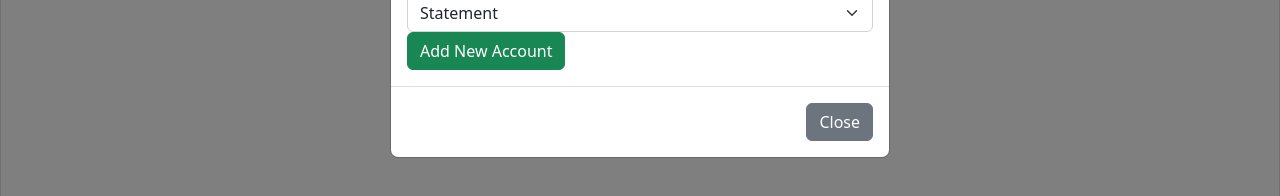
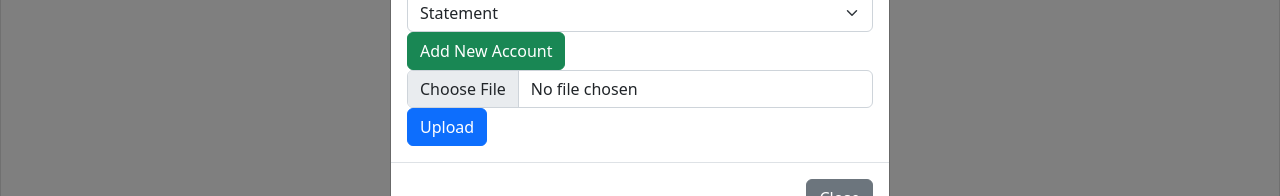
Before and after one commit to EricWeese/applicationdomain, a React (Create React App) app in the folder my-app/: page /Accounts in a window 1280 px wide. Both pictures are taken after a click on the button "Add New Account". Shown: the part 270-466 px from the top of the page. Built offline with nearby package versions, Linux system fonts and the light colour scheme; no server answers; the database is empty.

Commit message:
AddedCodeToUploadFiles

```diff
--- a/my-app/src/firebase/config.js
+++ b/my-app/src/firebase/config.js
@@ -1,6 +1,7 @@
 import { initializeApp } from 'firebase/app'
 import { getFirestore } from 'firebase/firestore'
 import { getAuth } from 'firebase/auth'
+import { getStorage } from 'firebase/storage';
 
 // For Firebase JS SDK v7.20.0 and later, measurementId is optional
 const firebaseConfig = {
@@ -20,7 +21,10 @@ const app = initializeApp(firebaseConfig)
 // init firestore
 const db = getFirestore(app)
 
+// init storage
+const storage = getStorage(app)
+
 // init firebase auth
 const auth = getAuth(app)
 
-export { auth, db, app }
+export { auth, db, app, storage }
--- a/my-app/src/pages/accounts/AddAccount.js
+++ b/my-app/src/pages/accounts/AddAccount.js
@@ -1,7 +1,8 @@
 import { Form, Button } from "react-bootstrap"
 import { useState } from "react";
 import { collection, getDocs, addDoc, deleteDoc, doc, Firestore, setDoc } from "firebase/firestore";
-import { db } from '../../firebase/config'
+import { ref, uploadBytesResumable } from "firebase/storage"
+import { db, storage } from '../../firebase/config'
 import { newRows } from "./Accounts";
 
 export default function AddAccount() {
@@ -9,6 +10,7 @@ export default function AddAccount() {
     const [category, setCategory] = useState('');
     const [statement, setStatementName] = useState('');
     const [id, setId] = useState('');
+    const [file, setFile] = useState('');
     const ids = Array(1000, 1010, 1020, 1030, 1040, 1050, 2000, 2010, 3000, 3010, 4000, 5000, 5010, 5020, 5030, 5040);
     const handleSubmit = (e) => {
         console.log(newRows);
@@ -18,6 +20,15 @@ export default function AddAccount() {
         console.log(statement);
         setData();
     }
+    const upload = ()=>{
+        if(file == null)
+          return;
+        var storageRef = ref(storage, `/files/${file.name}`)
+        const uploadTask = uploadBytesResumable(storageRef, file)
+        uploadTask.resume()
+        .on("state_changed" , alert("success") , alert);
+      }
+
     const setData = async () => {
         console.log(id);
         if (ids.includes(id)) {
@@ -74,10 +85,17 @@ export default function AddAccount() {
                 <option value="Income Sheet">Income Sheet</option>
             </Form.Select>
 
-
             <Button variant="success" type="submit" block>
                 Add New Account
             </Button>
+            <Form.Control
+                type="file"
+                placeholder="Upload File"
+                required
+                value={file}
+                onChange={(e) => setFile(e.target.value[0])}
+            />
+            <Button variant="primary" onClick={upload} block> Upload </Button>
         </Form>
     )
 }
```
